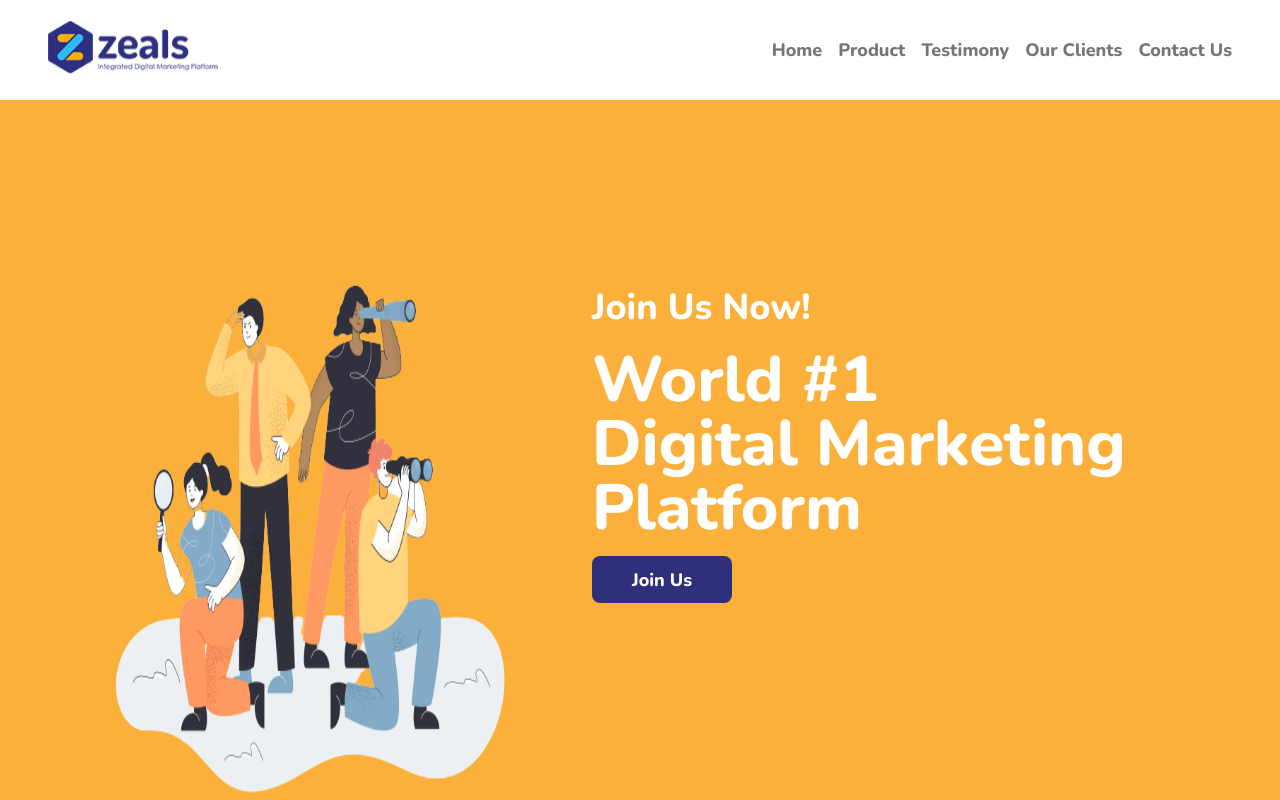
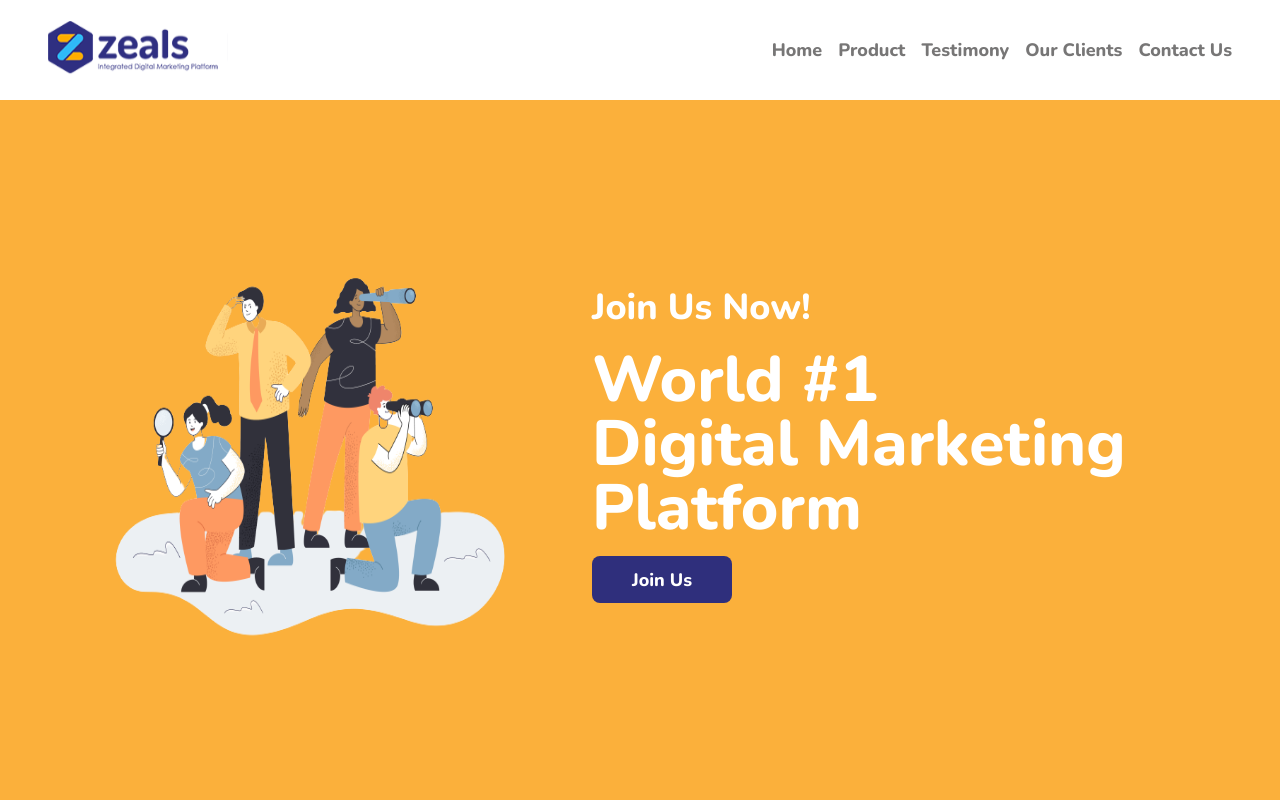
Before and after one commit to yuliamassel/Landing-Page-Zeals, a React (Create React App) app: page / in a window 1280 px wide. Built offline with nearby package versions, Linux system fonts and the light colour scheme.

Commit message:
fixing img

```diff
--- a/src/Pages/LandingPage.css
+++ b/src/Pages/LandingPage.css
@@ -5,6 +5,11 @@
   width: 100%;
   height: 825px;
   background-color: #fbb03b;
+}
+
+.img-slide{
+  width: 400px;
+  height: 390px;
 }
 
 .first-slide {
--- a/src/Pages/LandingPage.js
+++ b/src/Pages/LandingPage.js
@@ -31,11 +31,9 @@ const LandingPage = () => {
       <Navbar />
       <div className="carousel">
         <img
-          className="mt-5 img-fluid"
+          className="mt-5 img-fluid img-slide"
           src="/img/Business_team_looking_for_new_people_1-removebg-preview.png"
           alt=""
-          width={400}
-
         />
         <div className="first-slide">
           <h3>Join Us Now!</h3>
```
